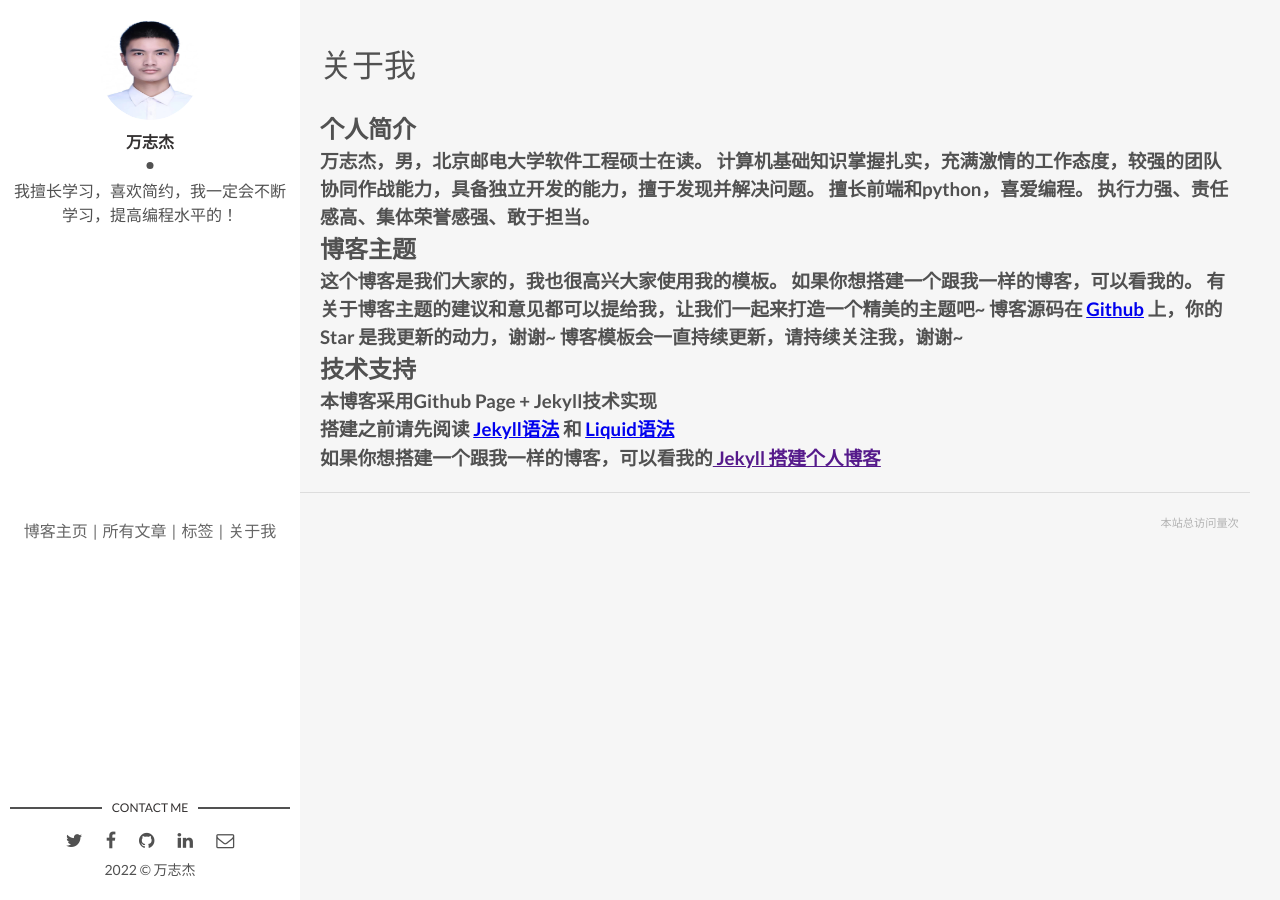
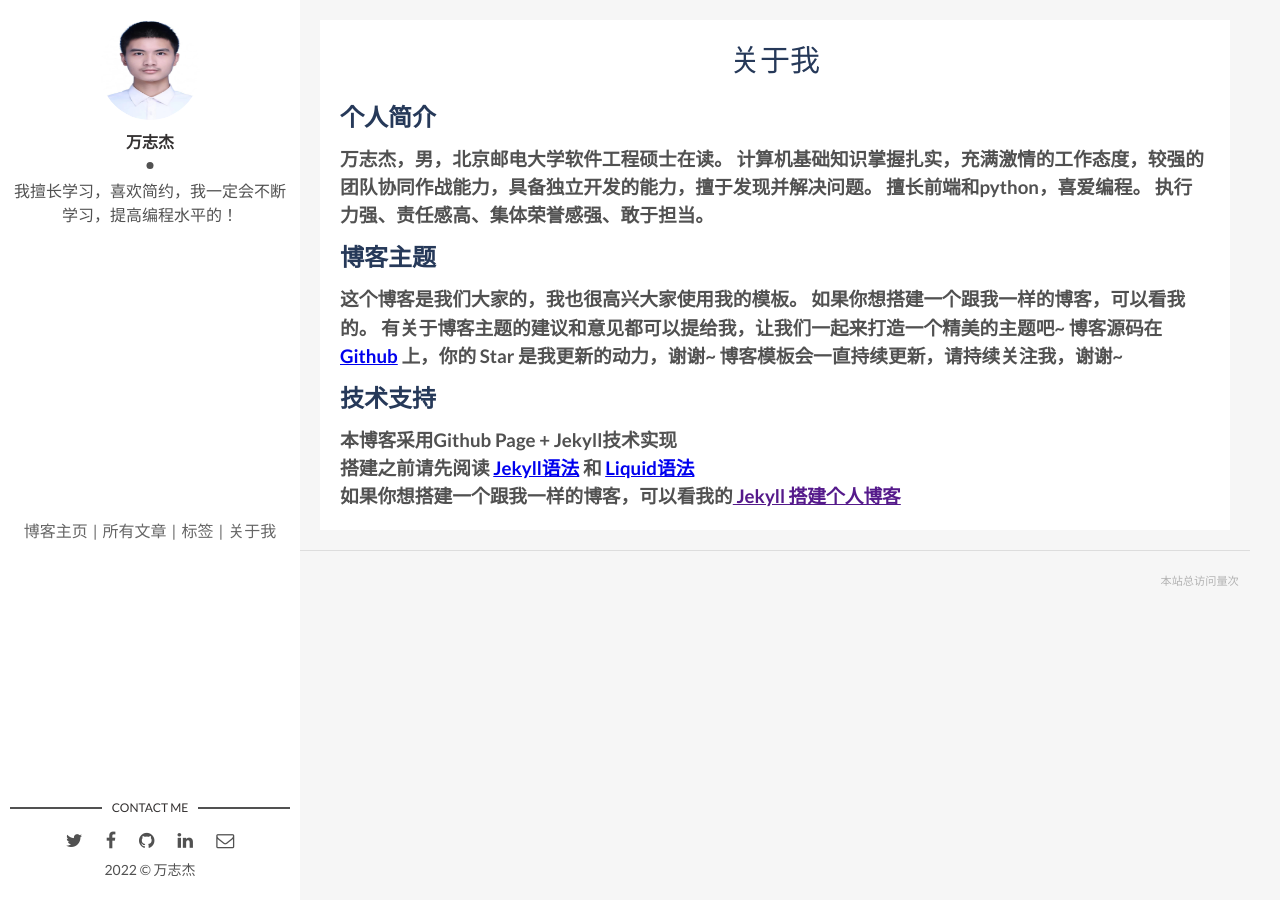
Before and after one commit to 19991010wan/19991010wan-Blog, a Jekyll site: the page built from archive.html, in a window 1280 px wide. Built offline with Jekyll 4.4.1, drawn with Linux system fonts in a browser that asks for light colours; nearby versions of some CDN libraries; comment, search, counter and statistics services are not loaded.

Commit message:
updatecss

```diff
--- a/assets/css/main.css
+++ b/assets/css/main.css
@@ -1374,6 +1374,20 @@ a.newer-posts:hover {
     text-decoration: underline;
     opacity: .8; }
 
+/* - - - - - - - - - - about Styles - - - - - - - - - - */
+.blog-about {
+  width: 100%;
+  background-color: #ffffff;
+  padding: 0 20px 20px; }
+  .blog-about h1 {
+    font-size: 30px;
+    text-align: center;
+    line-height: 1.3;
+    color: #263959; }
+  .blog-about h2 {
+    color: #263959;
+    margin: 10px 0; }
+
 /* - - - - - - - - - - Media Styles - - - - - - - - - - */
 /* Medium Devices, Desktops */
 @media only screen and (max-width: 992px) {
--- a/assets/css/scss/main.scss
+++ b/assets/css/scss/main.scss
@@ -145,5 +145,8 @@ table tfoot td {
 /* - - - - - - - - - - Tag Styles - - - - - - - - - - */
 @import 'parts/tag';
 
+/* - - - - - - - - - - about Styles - - - - - - - - - - */
+@import 'parts/about';
+
 /* - - - - - - - - - - Media Styles - - - - - - - - - - */
 @import 'media';
```
